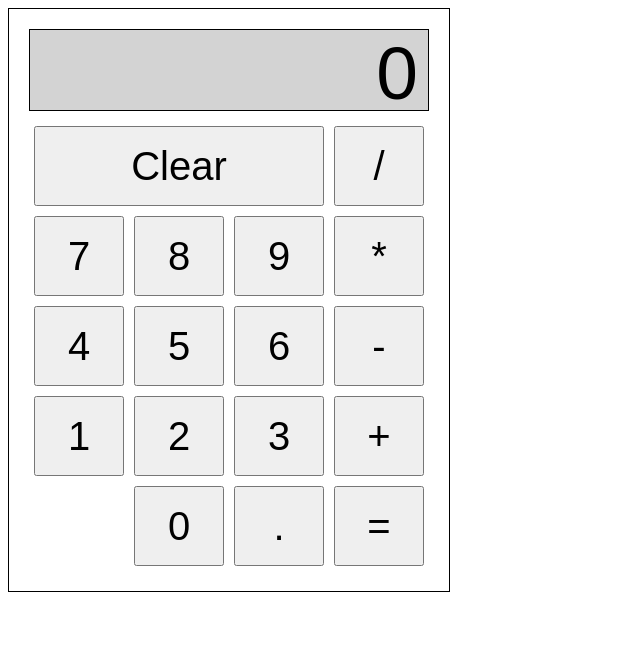
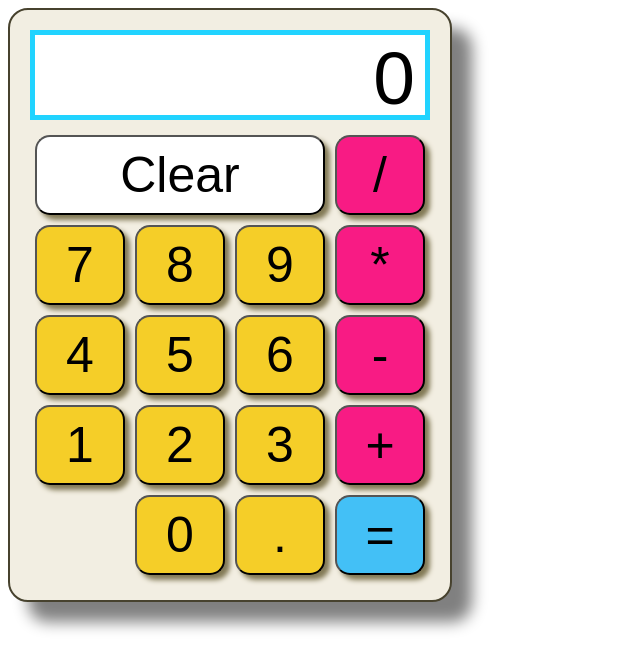
Before and after one commit to Ashley-Kung/calculator, a plain HTML site: page index.html in a window 1280 px wide. Shown: the whole page, without its empty margins (0-640 px from the left). Drawn offline with Linux system fonts and the light colour scheme.

Commit message:
Fix missing items in CSS

```diff
--- a/style.css
+++ b/style.css
@@ -1,23 +1,46 @@
 #calculator {
   display: grid;
   grid-template-columns: repeat(4, 100px);
-  border: 1px solid black;
+  border: 2px solid #47422e;
+  border-radius: 20px;
   padding: 20px;
   width: 400px;
+  background-color: #f2eee2;
+  box-shadow: 20px 20px 15px grey;
 }
 
 #calculator > button {
   margin: 5px;
   height: 80px;
-  font-size: 40px;
+  font-size: 50px;
+  border-radius: 15px;
+  box-shadow: 5px 5px 5px #827955;
+}
+
+button:focus {
+	outline: none;
 }
 
 [id="clear"] {
   grid-column: 1 / span 3;
+  background-color: white;
 }
 
 [id="0"] {
   grid-column: 2 / span 1;
+}
+
+.operator {
+	background-color: #f81b84;
+
+}
+
+.number {
+	background-color: #f5ce28;
+}
+
+[id="="] {
+		background-color: #43c0f6;
 }
 
 #display {
@@ -27,7 +50,7 @@
   font-family: sans-serif;
   text-align: right;
   padding-right: 10px;
-  border: 1px solid black;
-  background-color: lightgray;
+  border: 5px solid #21d3ff;
+  background-color: white;
   margin-bottom: 10px;
 }
```
